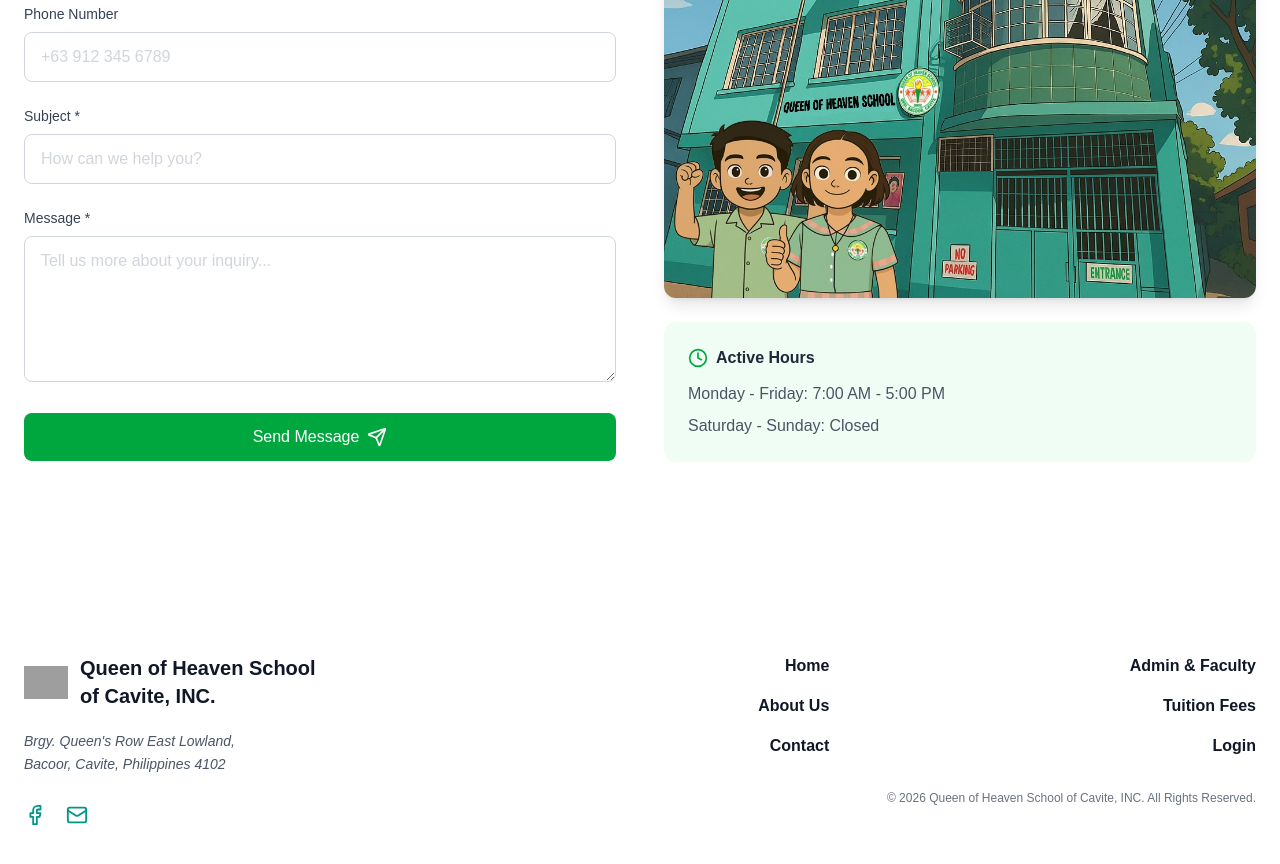
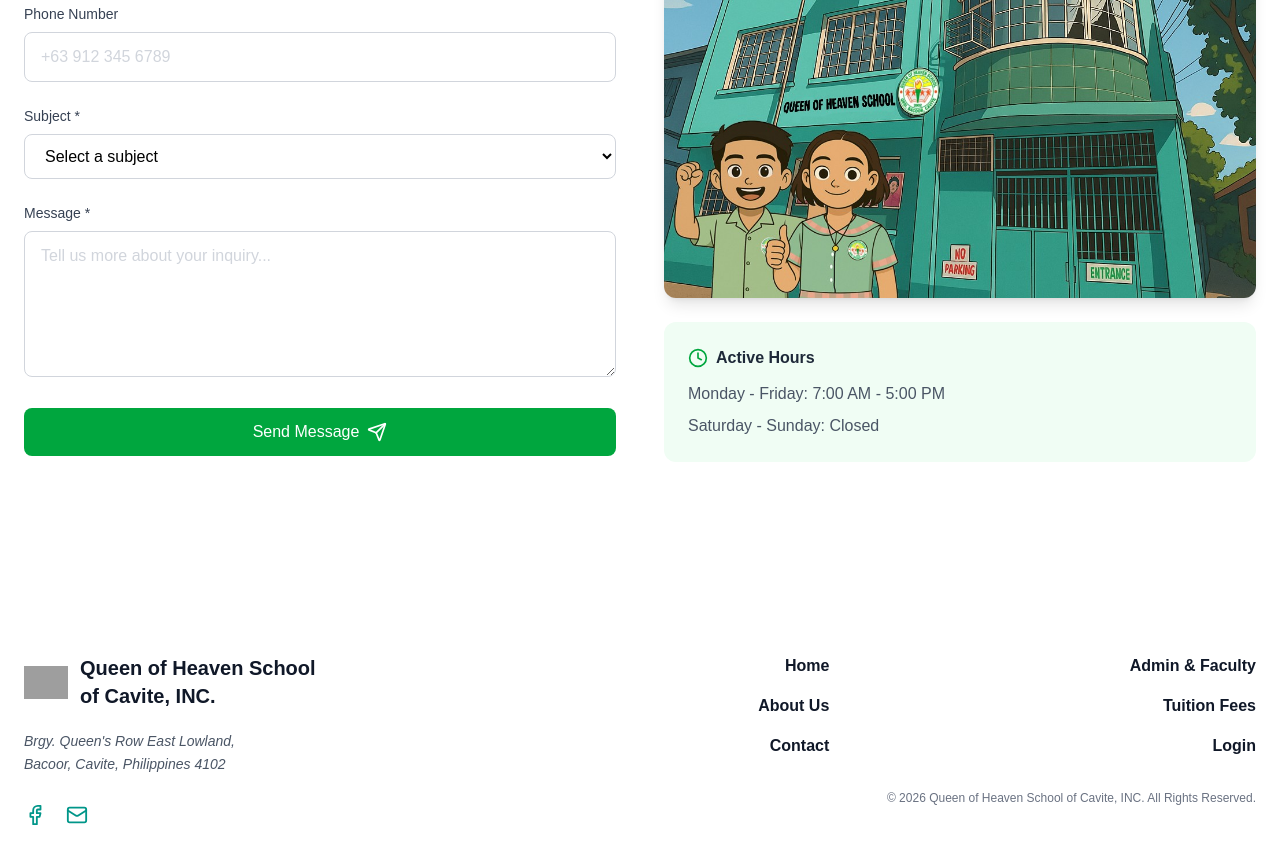
Before and after one commit to ezzzep/QHS---Website, a Next.js app: page /contact in a window 1280 px wide. Shown: the part 920-1784 px from the top of the page. Built offline with nearby package versions, Linux system fonts and the light colour scheme; no server answers; grey boxes are pictures that could not be loaded.

Commit message:
added dropdown on subject

```diff
--- a/package.json
+++ b/package.json
@@ -9,6 +9,7 @@
     "lint": "eslint"
   },
   "dependencies": {
+    "@emailjs/browser": "^4.4.1",
     "@supabase/ssr": "^0.8.0",
     "@supabase/supabase-js": "^2.89.0",
     "lucide-react": "^0.562.0",
--- a/src/app/contact/page.tsx
+++ b/src/app/contact/page.tsx
@@ -1,5 +1,6 @@
 "use client";
 
+import emailjs from "@emailjs/browser";
 import Image from "next/image";
 import { useState, FormEvent, ChangeEvent } from "react";
 import {
@@ -99,13 +100,22 @@ export default function ContactPage() {
       return;
     }
 
-    const res = await fetch("/api/contact", {
-      method: "POST",
-      headers: { "Content-Type": "application/json" },
-      body: JSON.stringify(formData),
-    });
+    try {
+      await emailjs.send(
+        process.env.NEXT_PUBLIC_EMAILJS_SERVICE_ID!,
+        process.env.NEXT_PUBLIC_EMAILJS_TEMPLATE_ID!,
+        {
+          name: formData.name,
+          email: formData.email,
+          phone: formData.phone,
+          subject: formData.subject,
+          message: formData.message,
+        },
+        {
+          publicKey: process.env.NEXT_PUBLIC_EMAILJS_PUBLIC_KEY!,
+        }
+      );
 
-    if (res.ok) {
       setSubmitted(true);
       setTimeout(() => {
         setSubmitted(false);
@@ -116,15 +126,16 @@ export default function ContactPage() {
           subject: "",
           message: "",
         });
+        setErrors({});
       }, 3000);
-    } else {
+    } catch (error) {
+      console.error("EmailJS error:", error);
       alert("Failed to send message. Please try again.");
     }
   };
 
-
   const handleInputChange = (
-    e: ChangeEvent<HTMLInputElement | HTMLTextAreaElement>
+    e: ChangeEvent<HTMLInputElement | HTMLTextAreaElement | HTMLSelectElement>
   ): void => {
     const { name, value } = e.target;
     setFormData({ ...formData, [name]: value });
@@ -147,8 +158,8 @@ export default function ContactPage() {
               Get in Touch
             </h1>
             <p className="text-xl sm:text-2xl text-green-100 max-w-3xl mx-auto">
-              We&apos;re here to help and answer any questions you might have. We
-              look forward to hearing from you.
+              We&apos;re here to help and answer any questions you might have.
+              We look forward to hearing from you.
             </p>
           </div>
         </div>
@@ -290,16 +301,21 @@ export default function ContactPage() {
                   <label className="block text-sm font-medium text-gray-700 mb-2">
                     Subject *
                   </label>
-                  <input
-                    type="text"
+                  <select
                     name="subject"
                     value={formData.subject}
                     onChange={handleInputChange}
-                    className={`w-full px-4 py-3 rounded-lg border text-black placeholder:text-gray-300 ${
+                    className={`w-full px-4 py-3 rounded-lg border text-black cursor-pointer ${
                       errors.subject ? "border-red-500" : "border-gray-300"
                     } focus:ring-2 focus:ring-green-500 focus:border-transparent transition-all duration-200`}
-                    placeholder="How can we help you?"
-                  />
+                  >
+                    <option value="" disabled>
+                      Select a subject
+                    </option>
+                    <option value="FOR INQUIRY">For Inquiry</option>
+                    <option value="FOR ADMISSION">For Admission</option>
+                    <option value="WALK-IN SCHEDULE">Walk-In Schedule</option>
+                  </select>
                   {errors.subject && (
                     <p className="mt-1 text-sm text-red-600 flex items-center">
                       <AlertCircle className="w-4 h-4 mr-1" />
@@ -330,7 +346,7 @@ export default function ContactPage() {
                 </div>
                 <button
                   type="submit"
-                  className="w-full bg-green-600 text-white font-medium py-3 px-6 rounded-lg hover:bg-green-700 transition-all duration-200 flex items-center justify-center group"
+                  className="w-full bg-green-600 text-white font-medium py-3 px-6 rounded-lg hover:bg-green-700 transition-all duration-200 flex items-center justify-center group cursor-pointer"
                 >
                   Send Message
                   <Send className="ml-2 w-5 h-5 group-hover:translate-x-1 transition-transform duration-200 text-white placeholder:text-gray-300" />
```
Also changed, not shown: 1 other file (tests, documents, lock files or other folders).
